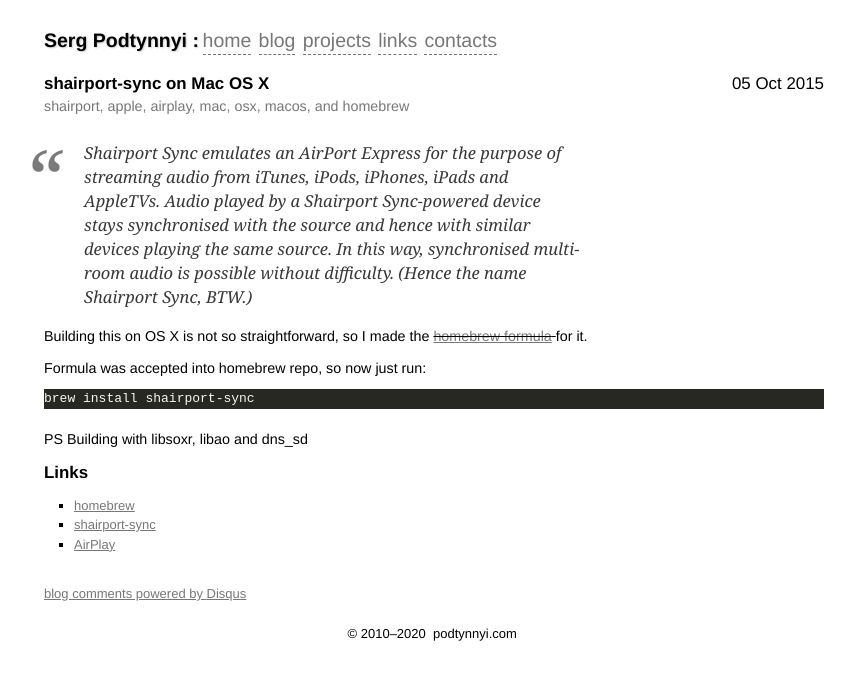
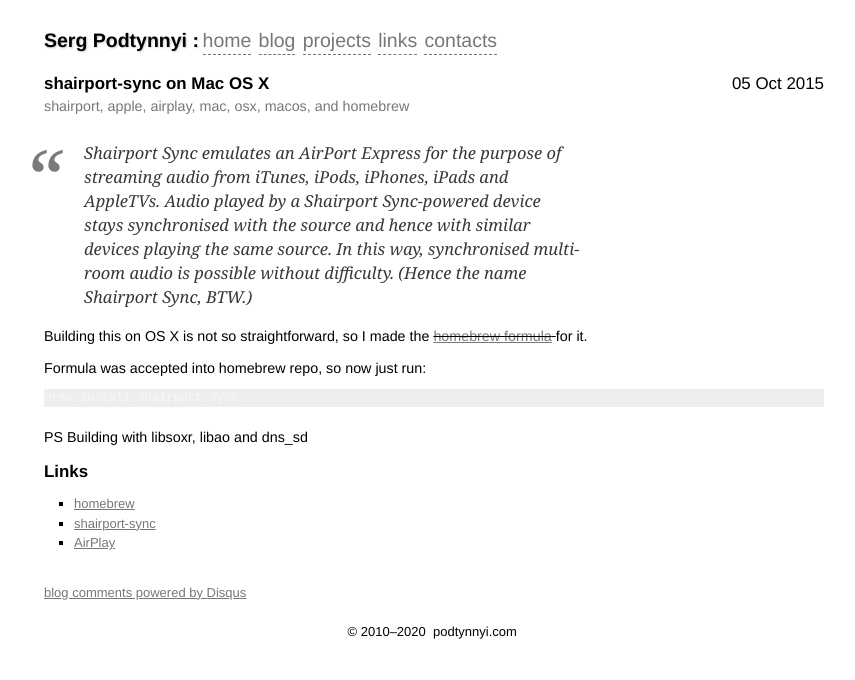
Before and after one commit to shtirlic/shtirlic.github.com, a Jekyll site: the page built from _posts/2015-10-05-shairportsync-on-mac-os-x.markdown, in a window 1280 px wide. Shown: the top 680 px of the page, without its empty margins (206-1061 px from the left). Built offline with Jekyll 4.4.1, drawn with Linux system fonts in a browser that asks for light colours; nearby versions of some CDN libraries; some web fonts are replaced; comment, search, counter and statistics services are not loaded.

Commit message:
Update site.css

```diff
--- a/css/site.css
+++ b/css/site.css
@@ -1,3 +1,14 @@
+ul {
+  list-style-type:square;
+}
+
+pre, code {
+  margin-bottom:0px;
+  font-family: 'b612 Mono', monospace;
+  background: #eeeeee;
+  font-size:12px;
+}
+
 div.highlight {
   /*background: #F8F9FE;*/
   border: 1px solid #777;
@@ -7,15 +18,6 @@
   -webkit-box-shadow: 3px 3px 7px #0a000a;
   -moz-box-shadow: 3px 3px 7px #0a000a;
   box-shadow: 3px 3px 7px #0a000a;
-}
-
-ul {
-  list-style-type:square;
-}
-
-pre, code {
-  margin-bottom:0px;
-  font-family: 'b612 Mono', monospace;
 }
 
 p {
```
